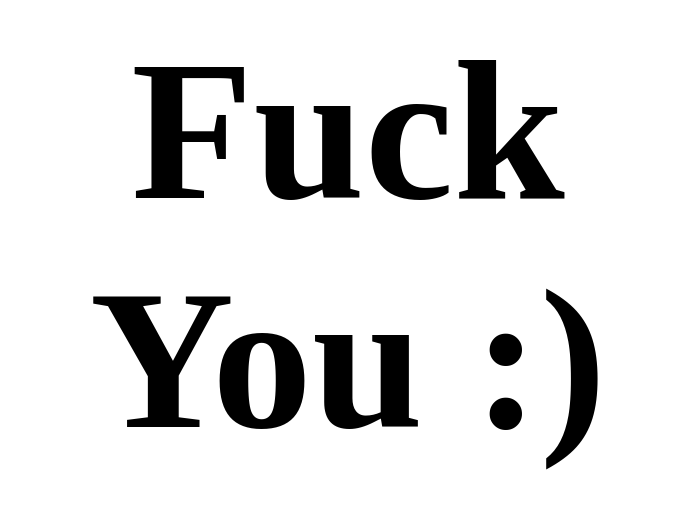
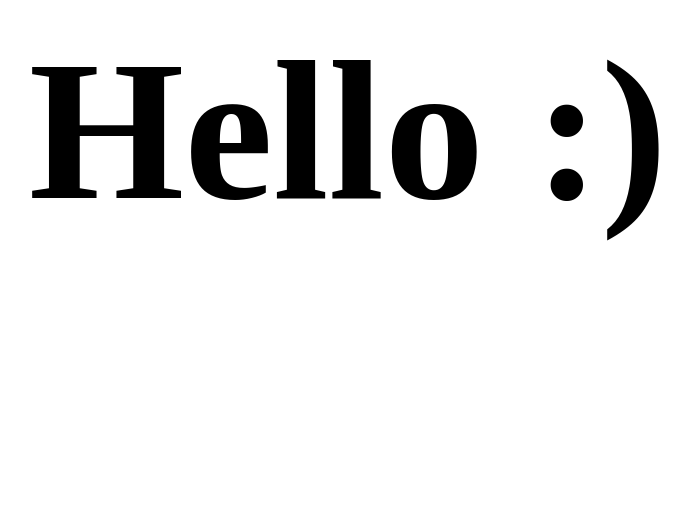
Before and after one commit to PetchTH/petchth.github.io, a plain HTML site: page index.html in a window 1280 px wide. Shown: the part 284-792 px from the top of the page, without its empty margins (292-982 px from the left). Drawn offline with Linux system fonts and the light colour scheme.

Commit message:
Update index.html

```diff
--- a/index.html
+++ b/index.html
@@ -7,7 +7,7 @@
 </head>
 <body>
     <center style="margin: 300px;">
-        <h1 style="font-size: 200px;">Fuck You :)</h1>
+        <h1 style="font-size: 200px;">Hello :)</h1>
     </center>
 </body>
 </html>
```
